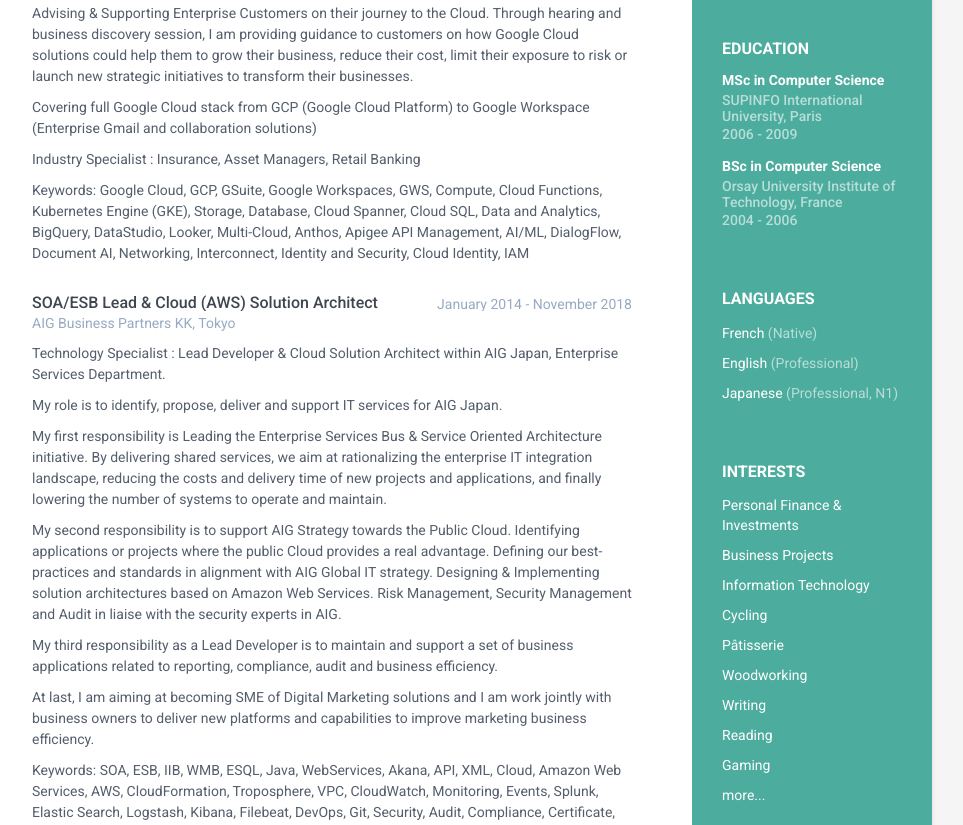
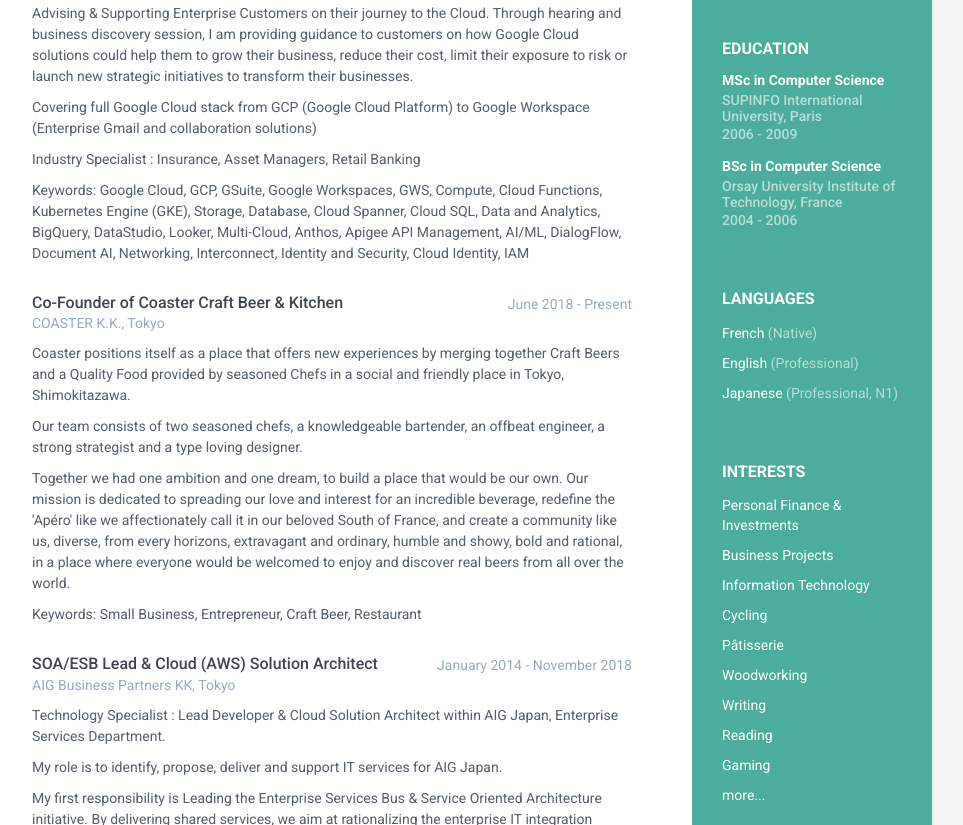
Before and after one commit to Seburan/resume, a plain HTML site: page index.html in a window 1280 px wide. Shown: the part 603-1428 px from the top of the page, without its empty margins (188-1151 px from the left). Drawn offline with Linux system fonts and the light colour scheme; some packages are replaced by stand-ins of ours.

Commit message:
added experience at Coaster

```diff
--- a/index.html
+++ b/index.html
@@ -146,6 +146,39 @@
                             Kubernetes Engine (GKE), Storage, Database, Cloud Spanner, Cloud SQL, Data and Analytics,
                             BigQuery, DataStudio, Looker, Multi-Cloud, Anthos, Apigee API Management, AI/ML, DialogFlow,
                             Document AI, Networking, Interconnect, Identity and Security, Cloud Identity, IAM
+                        </p>
+                    </div><!--//details-->
+                </div><!--//item-->
+
+                <div class="item">
+                    <div class="meta">
+                        <div class="upper-row" id="Coaster">
+                            <h3 class="job-title">Co-Founder of Coaster Craft Beer & Kitchen</h3>
+                            <div class="time">June 2018 - Present</div>
+                        </div><!--//upper-row-->
+                        <div class="company"><a class="company" href="https://coastertokyo.com" target="_blank">COASTER K.K., Tokyo</a></div>
+                    </div><!--//meta-->
+                    <div class="details">
+                        <p>
+                            Coaster positions itself as a place that offers new experiences by merging together
+                            Craft Beers and a Quality Food provided by seasoned Chefs in a social and friendly place
+                            in Tokyo, Shimokitazawa.
+                        </p>
+                        <p>
+                            Our team consists of two seasoned chefs, a knowledgeable bartender, an offbeat engineer,
+                            a strong strategist and a type loving designer.
+                        </p>
+                        <p>
+                            Together we had one ambition and one dream, to build a place that would be our own.
+                            Our mission is dedicated to spreading our love and interest for an incredible beverage,
+                            redefine the 'Apéro' like we affectionately call it in our beloved South of France,
+                            and create a community like us, diverse, from every horizons, extravagant and ordinary,
+                            humble and showy, bold and rational, in a place where everyone would be welcomed to enjoy
+                            and discover real beers from all over the world.
+
+                        </p>
+                        <p>
+                            Keywords: Small Business, Entrepreneur, Craft Beer, Restaurant
                         </p>
                     </div><!--//details-->
                 </div><!--//item-->
```
